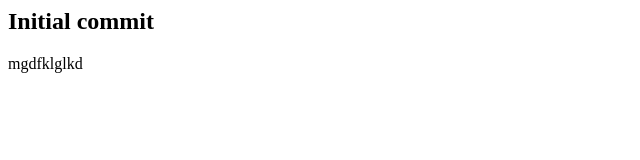
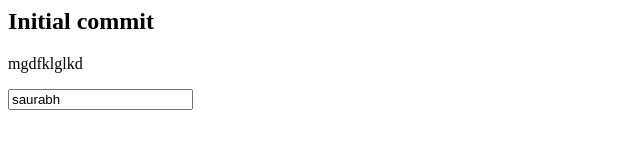
Before and after one commit to jyotiagrahari/localRepo, a plain HTML site: page index.html in a window 1280 px wide. Shown: the whole page, without its empty margins (0-640 px from the left). Drawn offline with Linux system fonts and the light colour scheme.

Commit message:
added username fielf to featre1 branch

```diff
--- a/index.html
+++ b/index.html
@@ -1,2 +1,3 @@
 <h2>Initial commit</h2>
 <p>mgdfklglkd</p>
+<input type="text" name="username" value="saurabh">
```
